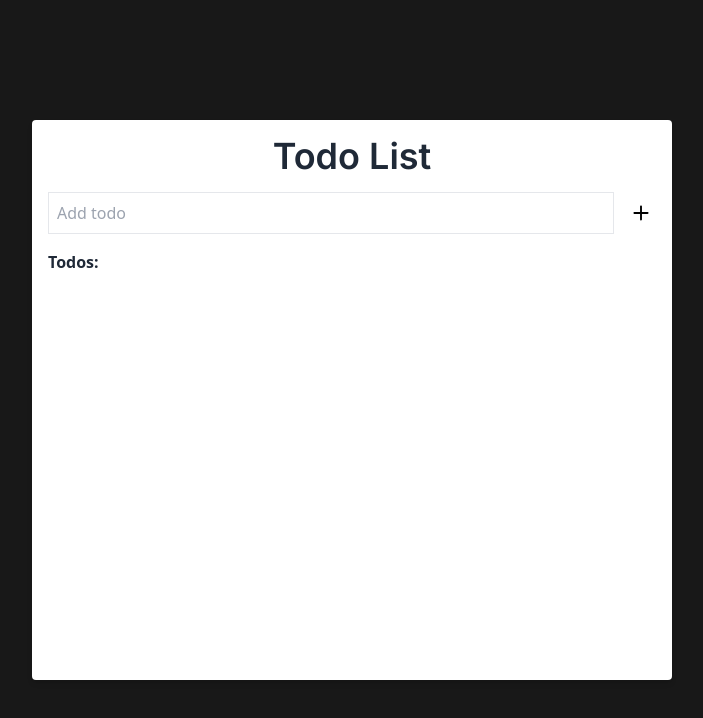
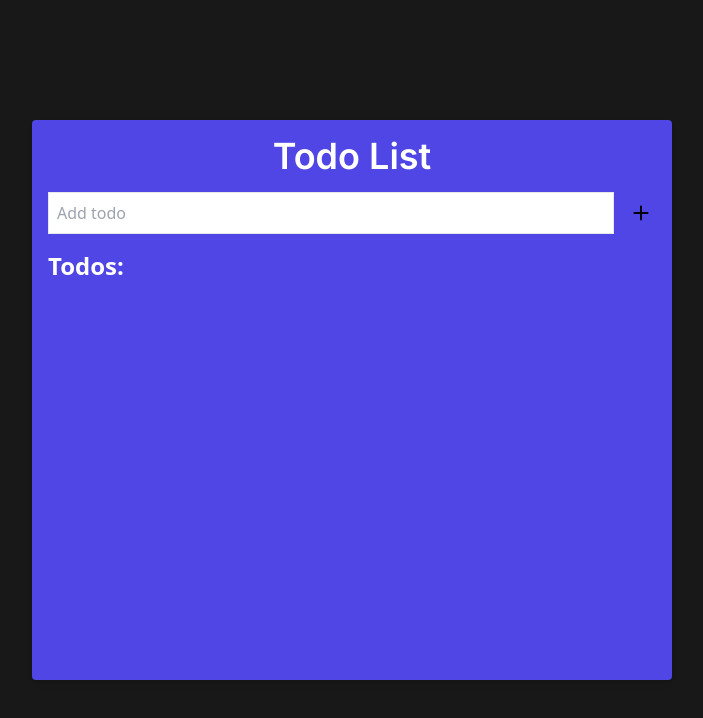
Before and after one commit to Yokosumi/todo-app-now-for-real, a React (Vite) app: page / in a window 1280 px wide. Shown: the top 718 px of the page, without its empty margins (288-991 px from the left). Built offline with nearby package versions, Linux system fonts and the light colour scheme; a web font is replaced by a local one.

Commit message:
Update styling and text color in App component

```diff
--- a/src/App.tsx
+++ b/src/App.tsx
@@ -27,8 +27,8 @@ function App() {
     return (
         <>
             <div className="flex flex-col items-center justify-center min-h-screen p-4">
-                <div className="w-[80vh] h-[70vh] p-4 bg-white rounded shadow-md">
-                    <h1 className="text-4xl text-center font-bold font-inter mb-4">
+                <div className="w-[80vh] h-[70vh] p-4 bg-indigo-600 rounded shadow-md">
+                    <h1 className="text-4xl text-center font-bold font-inter mb-4 text-white">
                         Todo List
                     </h1>
                     <div className="flex gap-3">
@@ -39,7 +39,9 @@ function App() {
                         />
                     </div>
                     <div className="mt-4">
-                        <h2 className="font-bold mb-2">Todos:</h2>
+                        <h2 className="font-bold mb-2 text-2xl text-white">
+                            Todos:
+                        </h2>
                         <ul>
                             {todos.map((todo, index) => (
                                 <div
```
